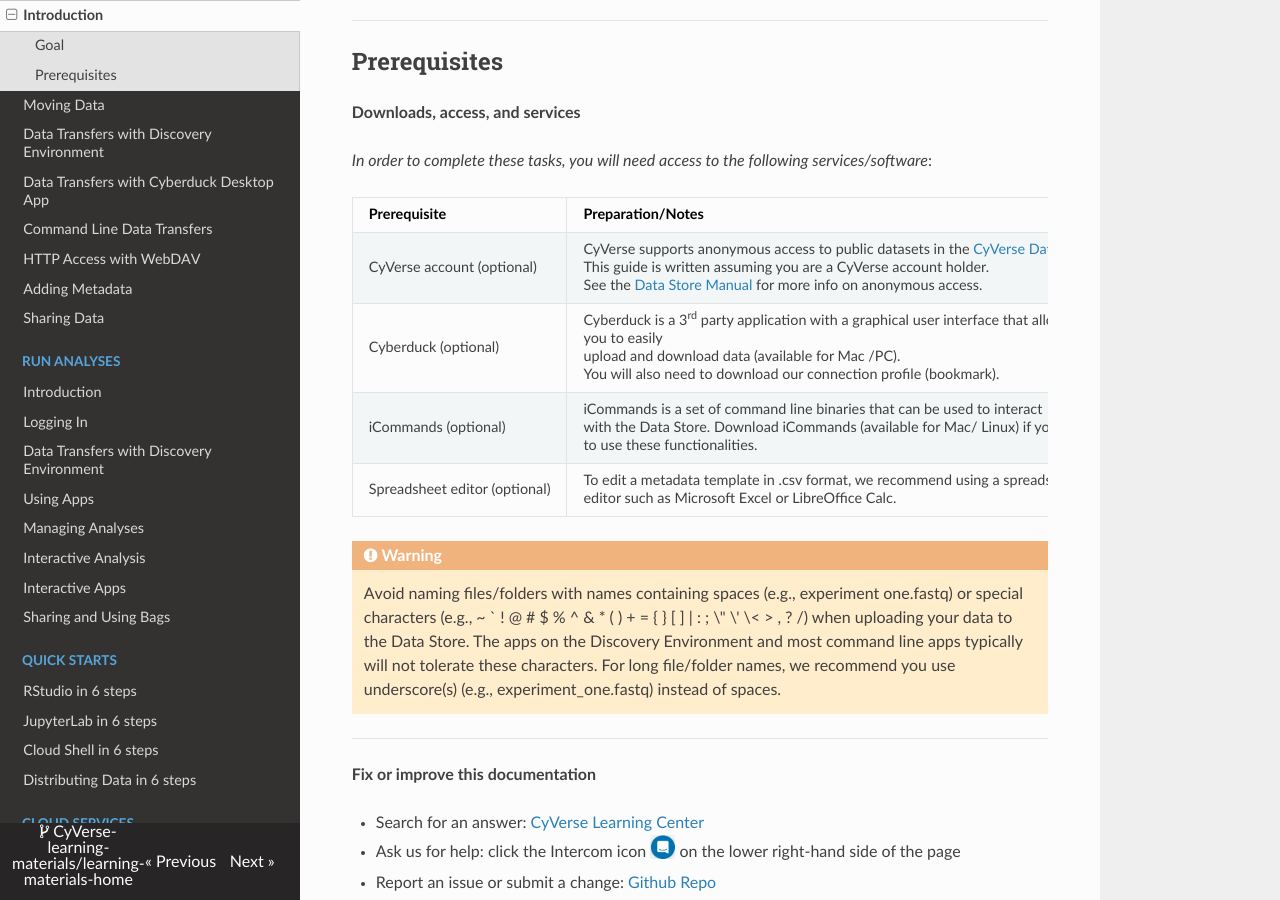
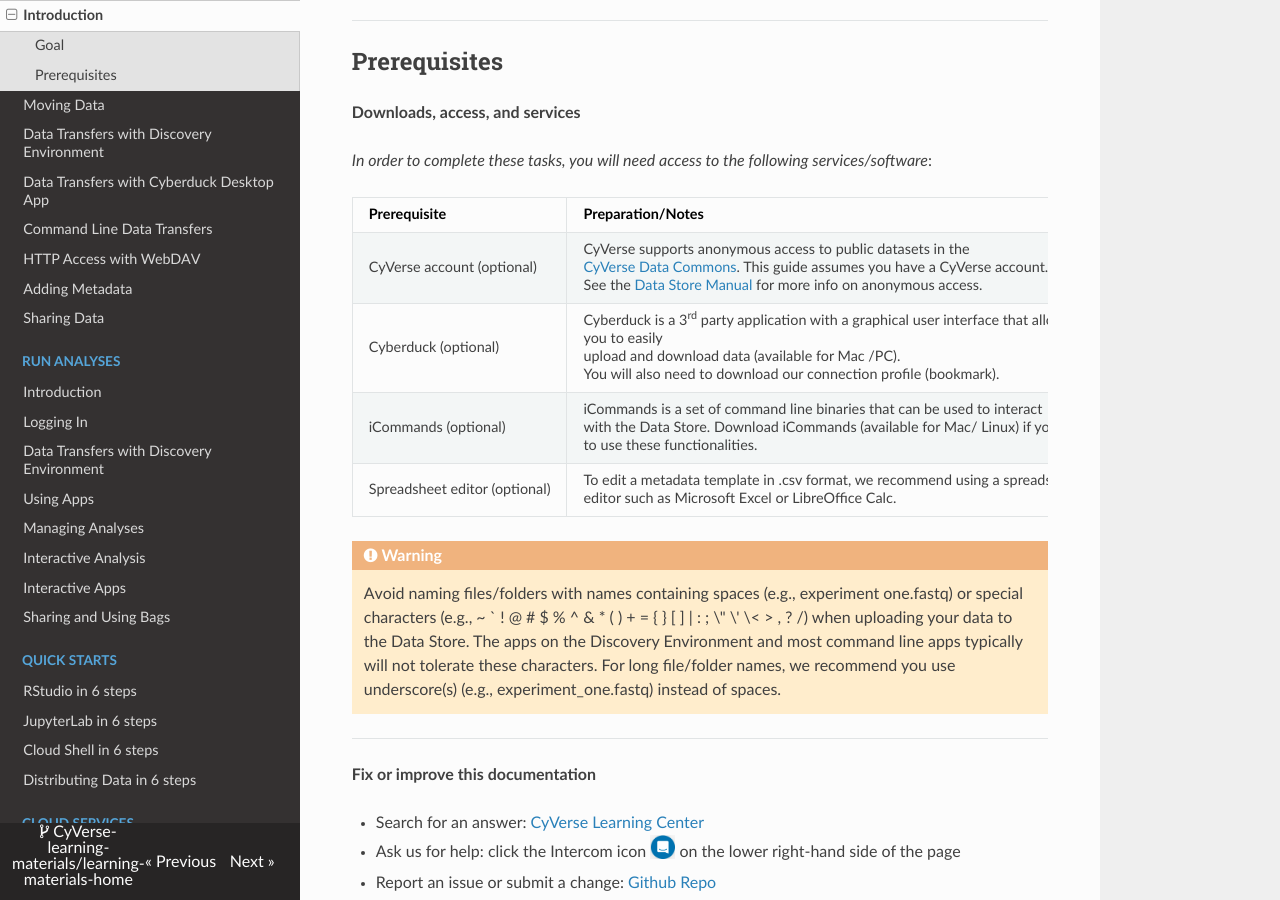
Before and after one commit to CyVerse-learning-materials/learning-materials-home, an MkDocs documentation site: the page built from docs/ds/intro.md, in a window 1280 px wide and 900 px high, scrolled down 771 px. Built offline with MkDocs 1.6.1, drawn with Linux system fonts in a browser that asks for light colours; nearby versions of some CDN libraries; a script that is not in the unit is left out.

Commit message:
Table formattng

```diff
--- a/docs/ds/intro.md
+++ b/docs/ds/intro.md
@@ -25,7 +25,7 @@
 
 | Prerequisite | Preparation/Notes | Link/Download |
 | --- | --- | --- |
-| CyVerse account (optional) | CyVerse supports anonymous access to public datasets in the [CyVerse Data Commons](https://datacommons.cyverse.org/).  <br> This guide is written assuming you are a CyVerse account holder. <br> See the [Data Store Manual](https://cyverse.atlassian.net/wiki/spaces/DS/overview) for more info on anonymous access. |  [Get account](https://user.cyverse.org/){target=_blank} |
+| CyVerse account (optional) | CyVerse supports anonymous access to public datasets in the <br> [CyVerse Data Commons](https://datacommons.cyverse.org/). This guide assumes you have a CyVerse account. <br> See the [Data Store Manual](https://cyverse.atlassian.net/wiki/spaces/DS/overview) for more info on anonymous access. |  [Get account](https://user.cyverse.org/){target=_blank} |
 | Cyberduck (optional) |  Cyberduck is a 3rd party application with a graphical user interface that allows <br> you to easily <br> upload and download data (available for Mac /PC). <br> You will also need to download our connection profile (bookmark). | - [Cyberduck Website](https://cyberduck.io/download/) <br> - [Cyberduck connection profile](https://cyverse.atlassian.net/wiki/download/attachments/241869843/CyVerseDataStore.cyberduckprofile?version=1&modificationDate=1568640173000&cacheVersion=1&api=v2) |
 |iCommands (optional) | iCommands is a set of command line binaries that can be used to interact <br> with the Data Store. Download iCommands (available for Mac/ Linux) if you want <br> to use these functionalities. | - [iCommands (for Mac)](https://cyverse.atlassian.net/wiki/download/attachments/241869823/cyverse-icommands-4.1.9.pkg?version=3&modificationDate=1472820029000&cacheVersion=1&api=v2) <br> - [iCommands (for Linux; see iCommands CLI)](https://irods.org/download/) |
 | Spreadsheet editor (optional) | To edit a metadata template in .csv format, we recommend using a spreadsheet <br> editor such as Microsoft Excel or LibreOffice Calc. | Free [LibreOffice](https://www.libreoffice.org/) |
```
